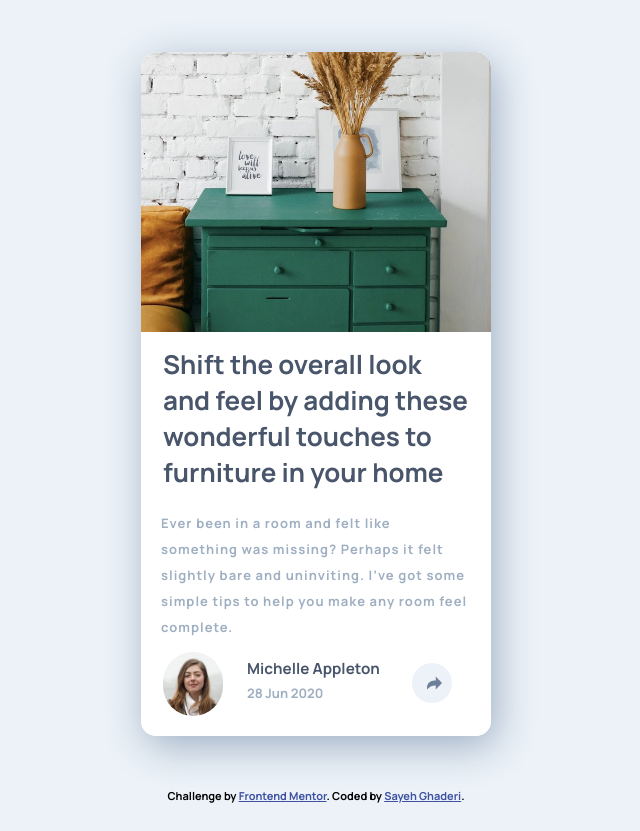
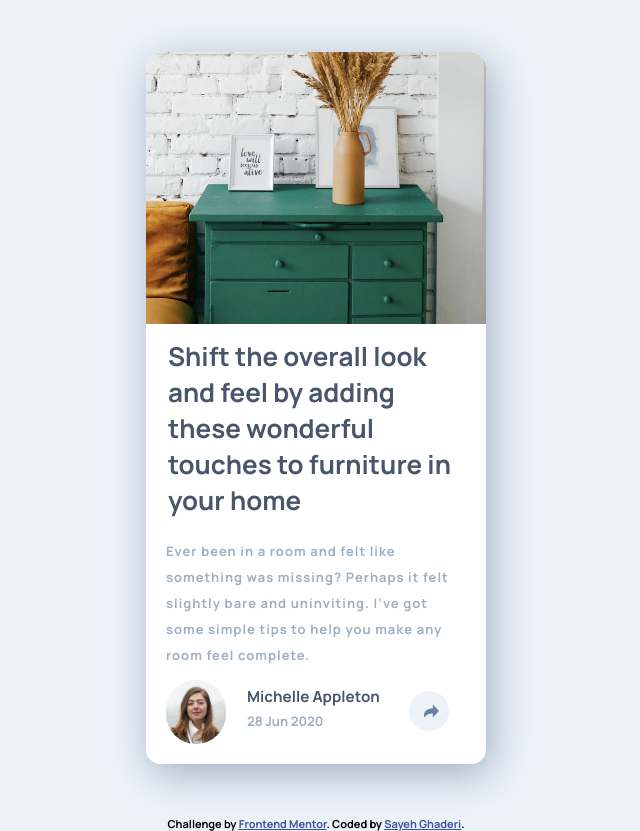
Before and after one commit to sayeh92/article-preview-component-master, a website: page index.html in a window 1280 px wide. Shown: the whole page, without its empty margins (324-964 px from the left). Before the commit the page ends 803 px from the top, so only its background shows below. Drawn offline with Linux system fonts and the light colour scheme.

Commit message:
Update style.css

```diff
--- a/style.css
+++ b/style.css
@@ -15,7 +15,6 @@ body {
   flex-direction: column;
   justify-content: center;
   align-items: center;
- /* height: 100vh;*/
   font-weight: 700;
 }
 .main {
@@ -23,8 +22,7 @@ body {
   display: flex;
   margin: 4em;
   position: relative;
-  /* max-width: 365px; */
-  width: 350px;
+  width: 340px;
 }
 .card {
   flex-direction: column;
@@ -39,7 +37,6 @@ body {
 }
 
 .left {
-  /* width: 50%; */
   flex: 1;
 }
 .right {
```
